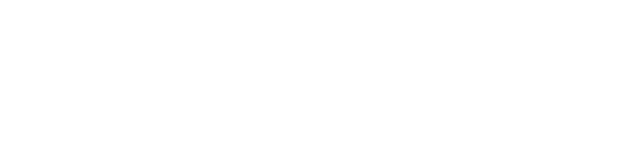
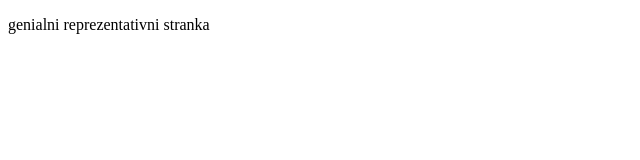
Before and after one commit to Petr-Snilek/Prace-Petr, a plain HTML site: page index.html in a window 1280 px wide. Shown: the whole page, without its empty margins (0-640 px from the left). Drawn offline with Linux system fonts and the light colour scheme.

Commit message:
first commit

```diff
--- a/index.html
+++ b/index.html
@@ -6,6 +6,6 @@
     <title>Document</title>
 </head>
 <body>
-
+    <p>genialni reprezentativni stranka</p>
 </body>
 </html>
```
